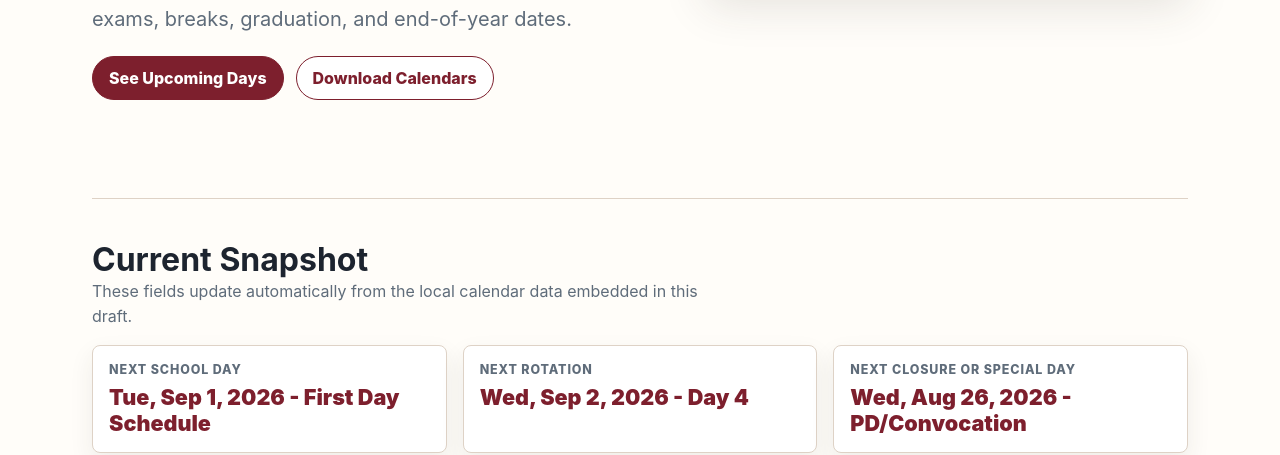
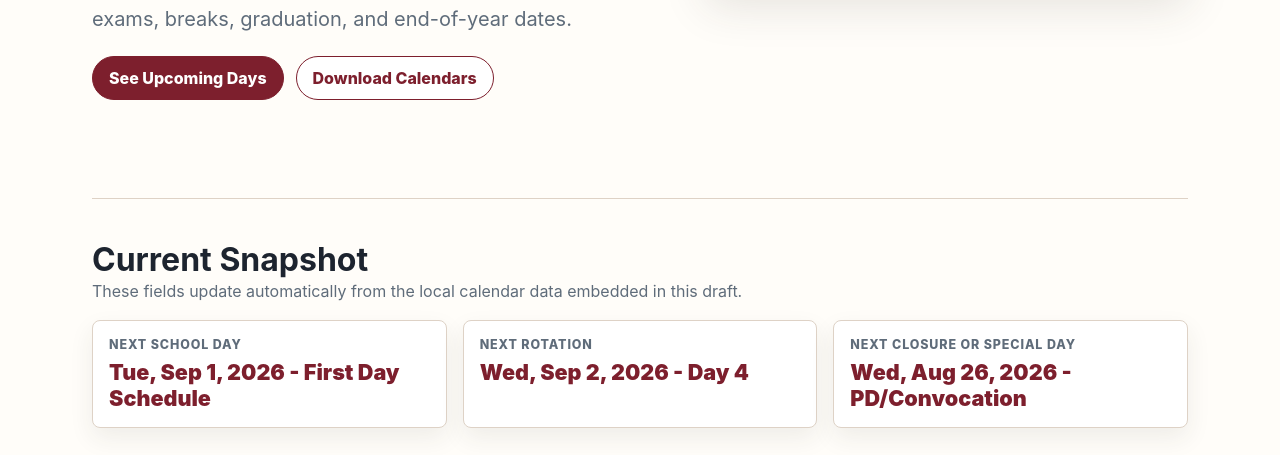
Before and after one commit to RSmith1217/rhscountdown26, a plain HTML site: page 2026-27.html in a window 1280 px wide. Shown: the part 509-964 px from the top of the page. Drawn offline with Linux system fonts and the light colour scheme.

Commit message:
Allow section subtitles to use full width

```diff
--- a/2026-27.html
+++ b/2026-27.html
@@ -225,7 +225,6 @@
       }
 
       .section-note {
-        max-width: 620px;
         margin: 0;
         color: var(--muted);
         line-height: 1.55;
```
